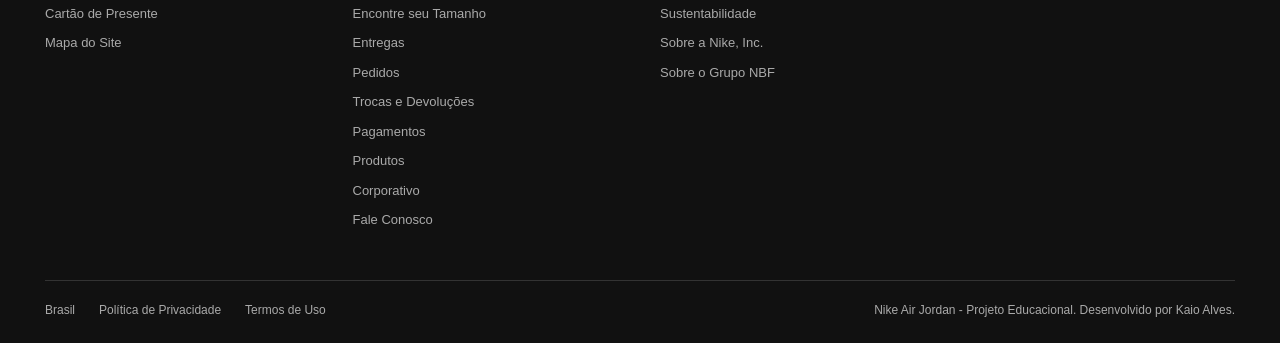
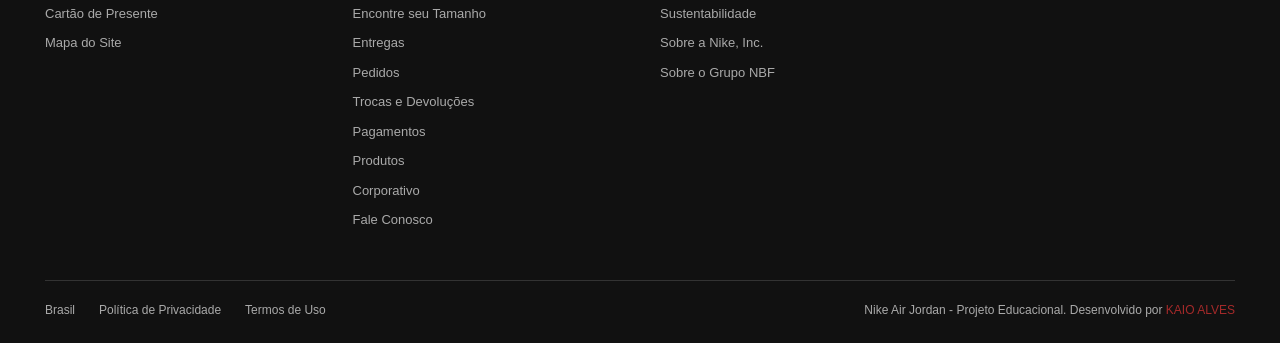
Before and after one commit to kaiooalvess/nike-air-jordan-detalhes, a plain HTML site: page index.html in a window 1280 px wide. Shown: the part 1243-1586 px from the top of the page. Drawn offline with nearby package versions, Linux system fonts and the light colour scheme.

Commit message:
index.html(atualizacao de texto)

```diff
--- a/index.html
+++ b/index.html
@@ -230,7 +230,8 @@
                 <li><a href="#">Termos de Uso</a></li>
             </ul>
             <ul>
-                <li>Nike Air Jordan - Projeto Educacional. Desenvolvido por Kaio Alves.</li>
+                <li>Nike Air Jordan - Projeto Educacional. Desenvolvido por <span style="color: brown;">KAIO
+                        ALVES</span></li>
             </ul>
         </div>
     </footer>
```
